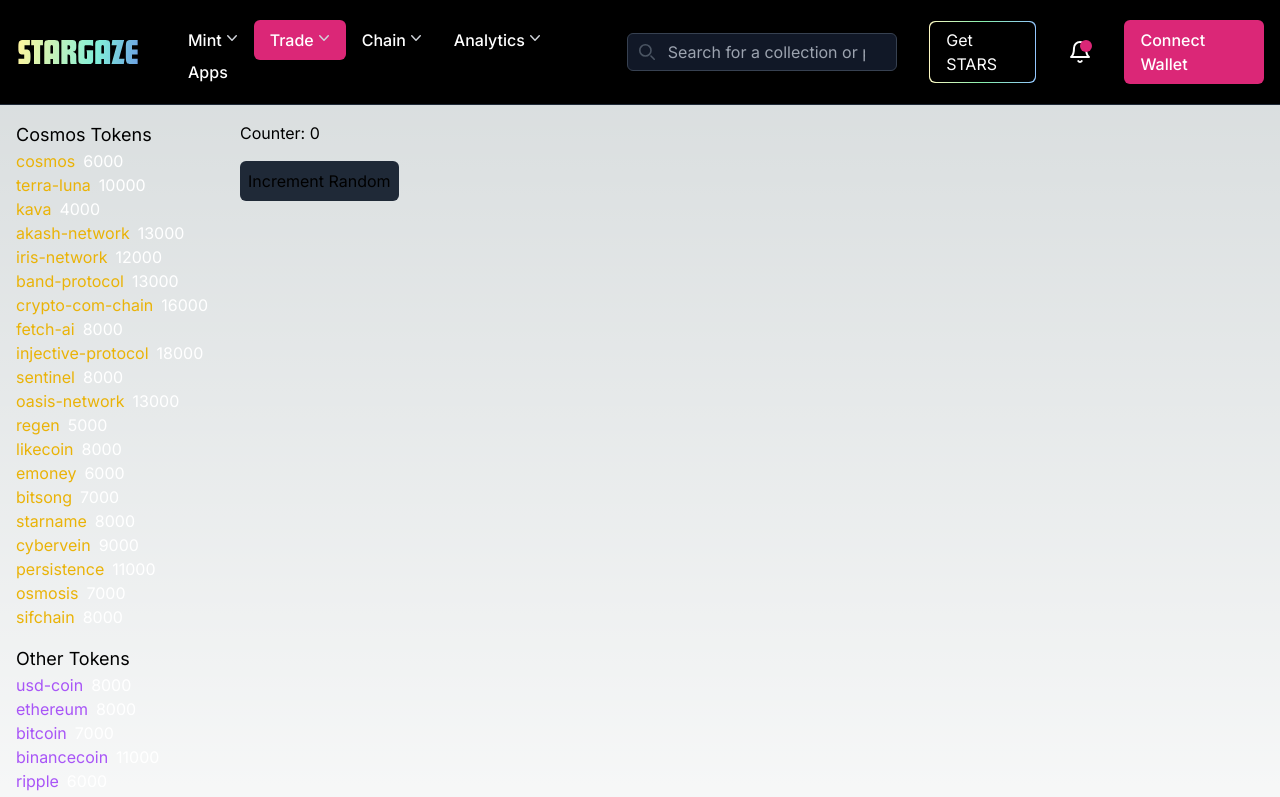
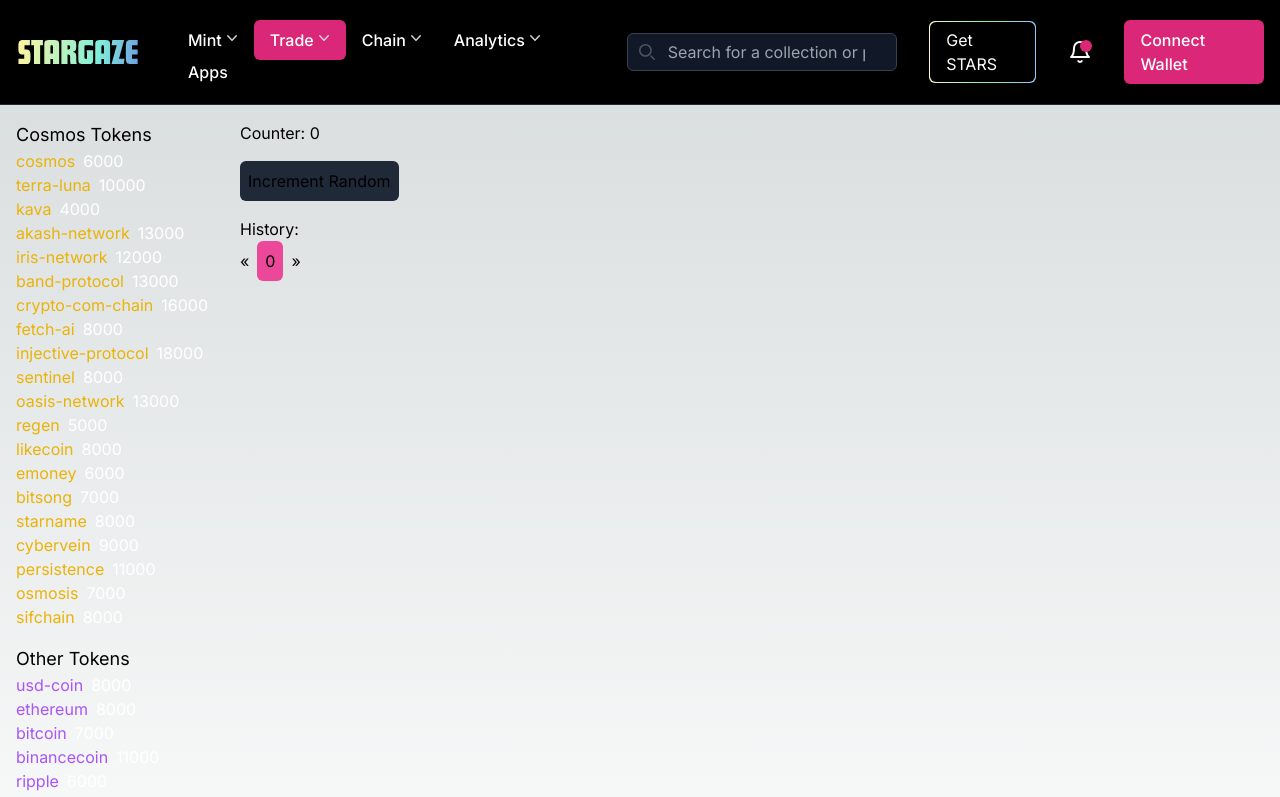
Before and after one commit to or-n/tailwind-eng-ps, a Next.js app: page / in a window 1280 px wide. Shown: the top 797 px of the page. Built offline with nearby package versions, Linux system fonts and the light colour scheme.

Commit message:
ps6 (history, pagination, fib)

```diff
--- a/src/app/api/increment-random/route.ts
+++ b/src/app/api/increment-random/route.ts
@@ -2,12 +2,18 @@
 import { NextResponse } from 'next/server'
 
 let counter = 0
+let history: number[] = []
 
 export async function POST(req: any) {
-    const increment = Math.floor(Math.random() * 10) + 1;
-    counter += increment;
+    const increment = Math.floor(Math.random() * 10) + 1
+    const previous = history.length > 2
+        ? history[history.length - 1] + history[history.length - 2]
+        : 0
+    history.push(counter + previous)
+    counter += increment
     return NextResponse.json({
-        counter
+        counter,
+        history
     }, {
         status: 200
     })
--- a/src/app/page.tsx
+++ b/src/app/page.tsx
@@ -16,6 +16,8 @@
 
 function Counter() {
   const [counter, setCounter] = useState<number>(0)
+  const [history, setHistory] = useState<number[]>([])
+  const [currentPage, setCurrentPage] = useState<number>(0);
 
   const handleIncrement = async () => {
     const response = await fetch('/api/increment-random', {
@@ -24,8 +26,21 @@
     if (response.ok) {
       const data = await response.json()
       setCounter(data.counter)
+      setHistory(data.history)
     }
   }
+
+  const itemsPerPage = 10
+  const totalPages = Math.max(1, Math.ceil(history.length / itemsPerPage))
+  const lastPage = totalPages - 1
+
+  const displayHistory = history.slice(
+    currentPage * itemsPerPage,
+    (currentPage + 1) * itemsPerPage
+  )
+
+  const goToFirstPage = () => setCurrentPage(0)
+  const goToLastPage = () => setCurrentPage(totalPages - 1)
 
   return (
     <div className="p-4 space-y-4">
@@ -36,6 +51,37 @@
       >
         Increment Random
       </button>
+      <div>
+        <h2>History:</h2>
+        <ul>
+          {displayHistory.map((item, index) => (
+            <li key={index}>{item}</li>
+          ))}
+        </ul>
+        <div className="space-x-2">
+          <button
+            onClick={goToFirstPage}
+            disabled={currentPage === 0}
+          >
+            &laquo;
+          </button>
+          {Array.from({ length: totalPages }, (_, index) => index).map((page) => (
+            <button
+              key={page}
+              onClick={() => setCurrentPage(page)}
+              className={`rounded-md p-2 ${currentPage === page ? 'bg-pink-500' : 'bg-gray-700'}`}
+            >
+              {page}
+            </button>
+          ))}
+          <button
+            onClick={goToLastPage}
+            disabled={currentPage === lastPage}
+          >
+            &raquo;
+          </button>
+        </div>
+      </div>
     </div>
   )
 }
```
